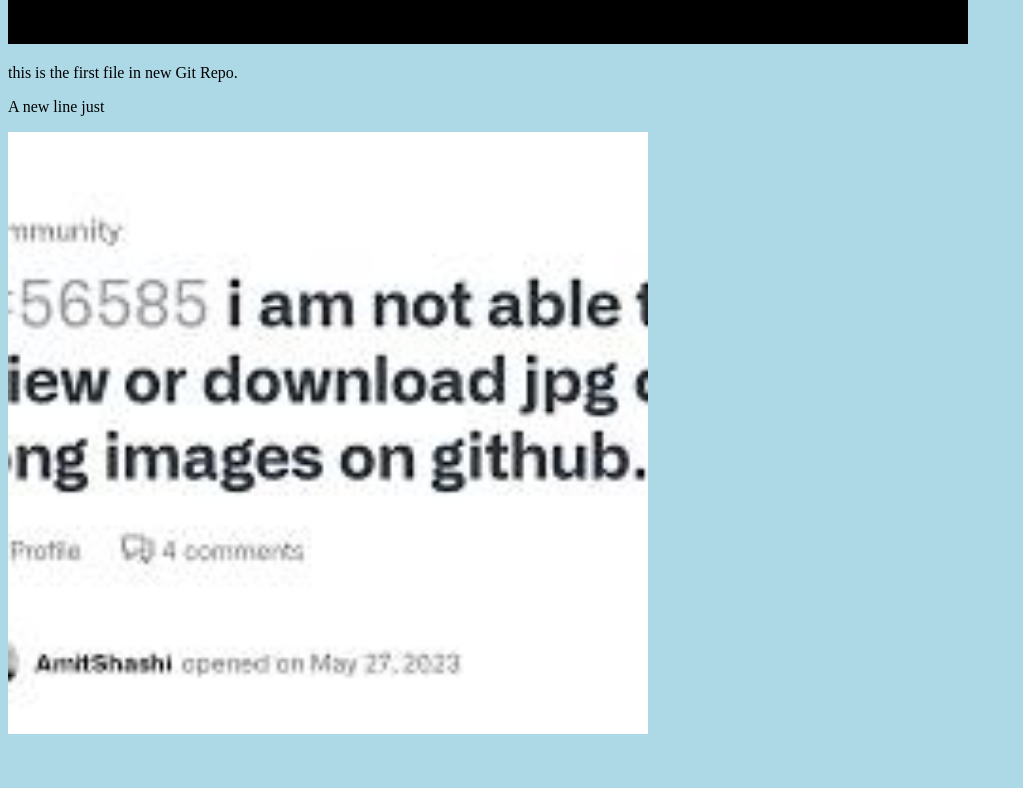
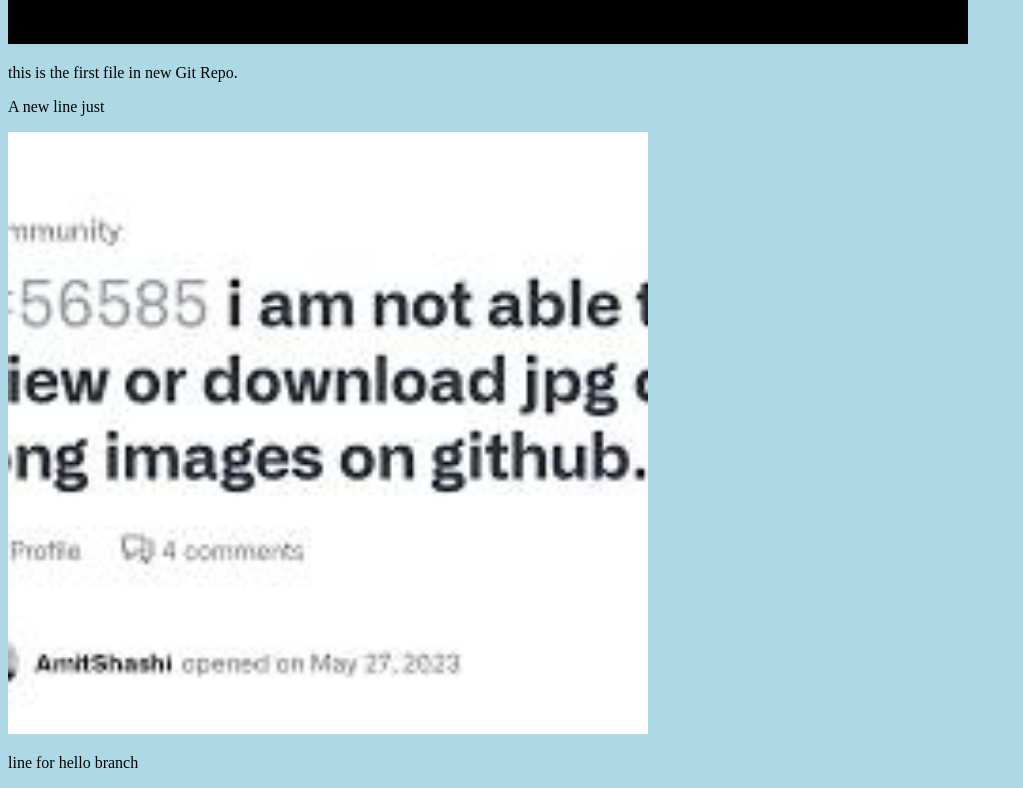
Before and after one commit to Ianwoo77/test, a plain HTML site: page index.html in a window 1280 px wide. Shown: the part 562-1350 px from the top of the page, without its empty margins (0-1023 px from the left). Before the commit the page ends 1308 px from the top, so only its background shows below. Drawn offline with Linux system fonts and the light colour scheme.

Commit message:
add another line

```diff
--- a/index.html
+++ b/index.html
@@ -18,5 +18,6 @@
         <img src="hello_git_jpg.jpg"
         alt="git" style="width:100%;max-width: 640px;">
     </div>
+    <p>line for hello branch</p>
 </body>
 </html>
```
